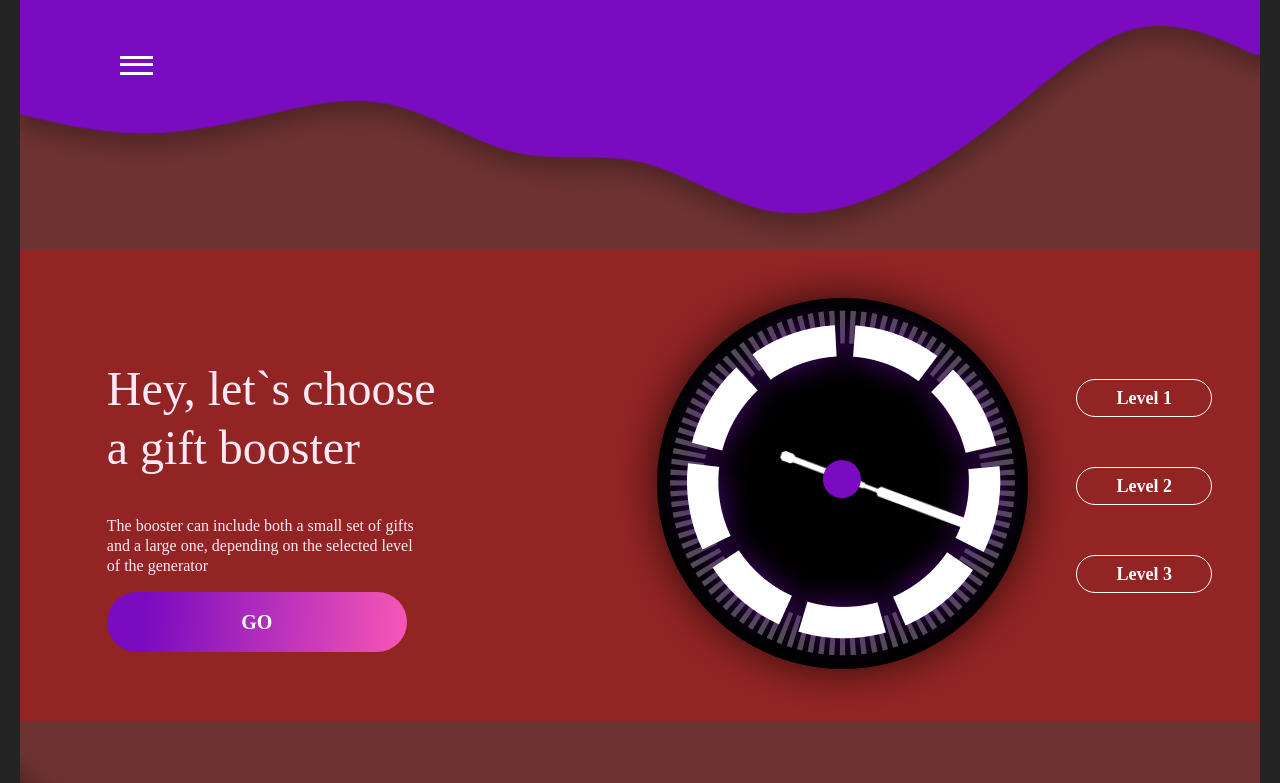
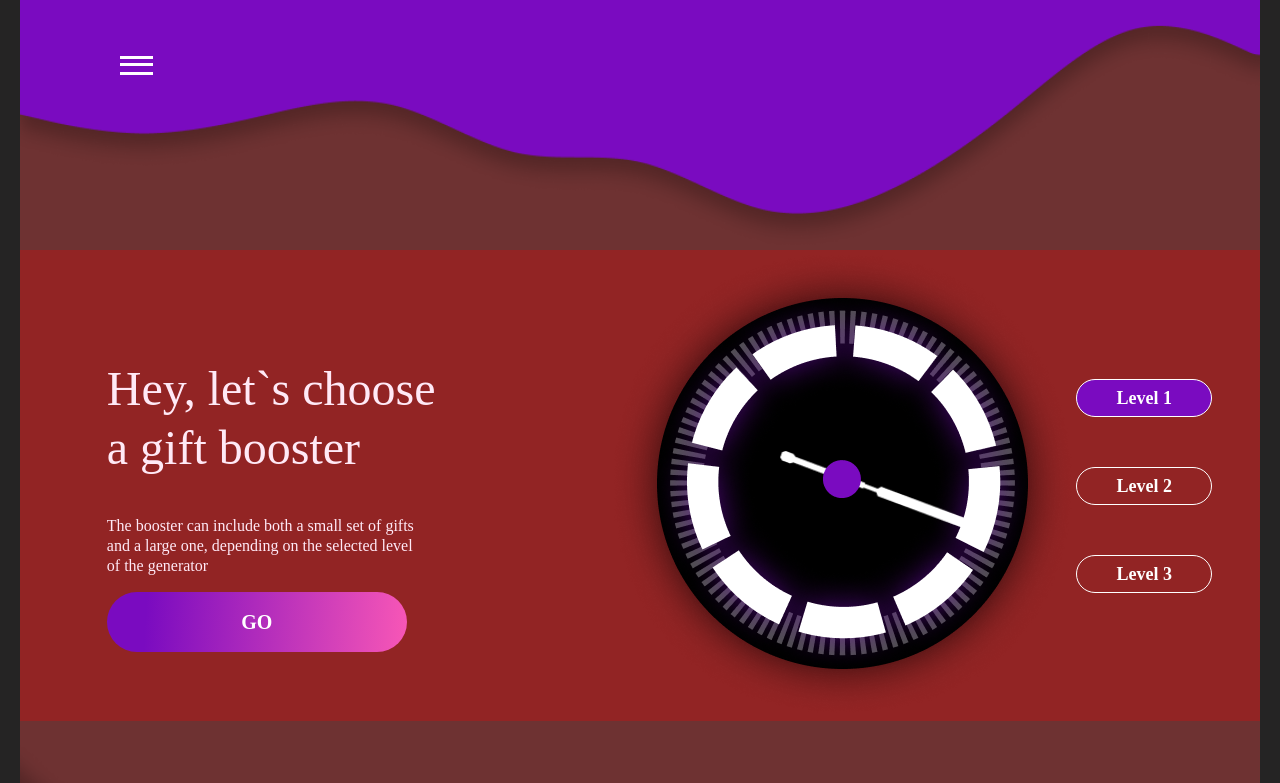
Before and after one commit to Shkirenkoroma/generationSkills, a React (Create React App) app: page / in a window 1280 px wide. Shown: the top 783 px of the page. Built offline with nearby package versions, Linux system fonts and the light colour scheme.

Commit message:
fix/TMS-1002: changed a new color style

```diff
--- a/src/App.styles.jsx
+++ b/src/App.styles.jsx
@@ -134,6 +134,7 @@ export const LevelOne = styled.button`
 	border: 1px solid #ffffff;
 	border-radius: 20px;
 	margin-bottom: 50px;
+	background-color: ${(props) => (props.rotate === 1 ? '#7a0bc0' : '')};
 
 	&:hover {
 		background-color: #7a0bc0;
@@ -149,6 +150,7 @@ export const LevelSecond = styled.button`
 	border: 1px solid #ffffff;
 	border-radius: 20px;
 	margin-bottom: 50px;
+	background-color: ${(props) => (props.rotate === 120 ? '#0b8ac0' : '')};
 
 	&:hover {
 		background-color: #0b8ac0;
@@ -160,9 +162,10 @@ export const LevelSecond = styled.button`
 export const LevelThird = styled.button`
 	width: 136px;
 	height: 38px;
-	background: transparent;
 	border: 1px solid #ffffff;
 	border-radius: 20px;
+	background: transparent;
+	background-color: ${(props) => (props.rotate === 240 ? '#e105e5' : '')};
 
 	&:hover {
 		background-color: #e105e5;
--- a/src/App.tsx
+++ b/src/App.tsx
@@ -10,7 +10,7 @@ import opacitycycle from './img/fillopacity.png';
 
 const App: FC = (): JSX.Element => {
 	const [rotate, setRotate] = useState<number>(1);
-
+console.log('rotate', rotate)
 	const handleClick = (text: string): void => {
 		text === 'firstLevel'
 			? setRotate(1)
@@ -55,7 +55,7 @@ const App: FC = (): JSX.Element => {
 							<S.Arrow src={arrow} rotate={rotate} />
 						</S.BowlGroup>
 						<S.LevelGroup>
-							<S.LevelOne onClick={() => handleClick('firstLevel')}>
+							<S.LevelOne   rotate={rotate} onClick={() => handleClick('firstLevel')}>
 								<S.LevelText>Level 1</S.LevelText>
 							</S.LevelOne>
 							<S.LevelSecond onClick={() => handleClick('secondLevel')}>
```
